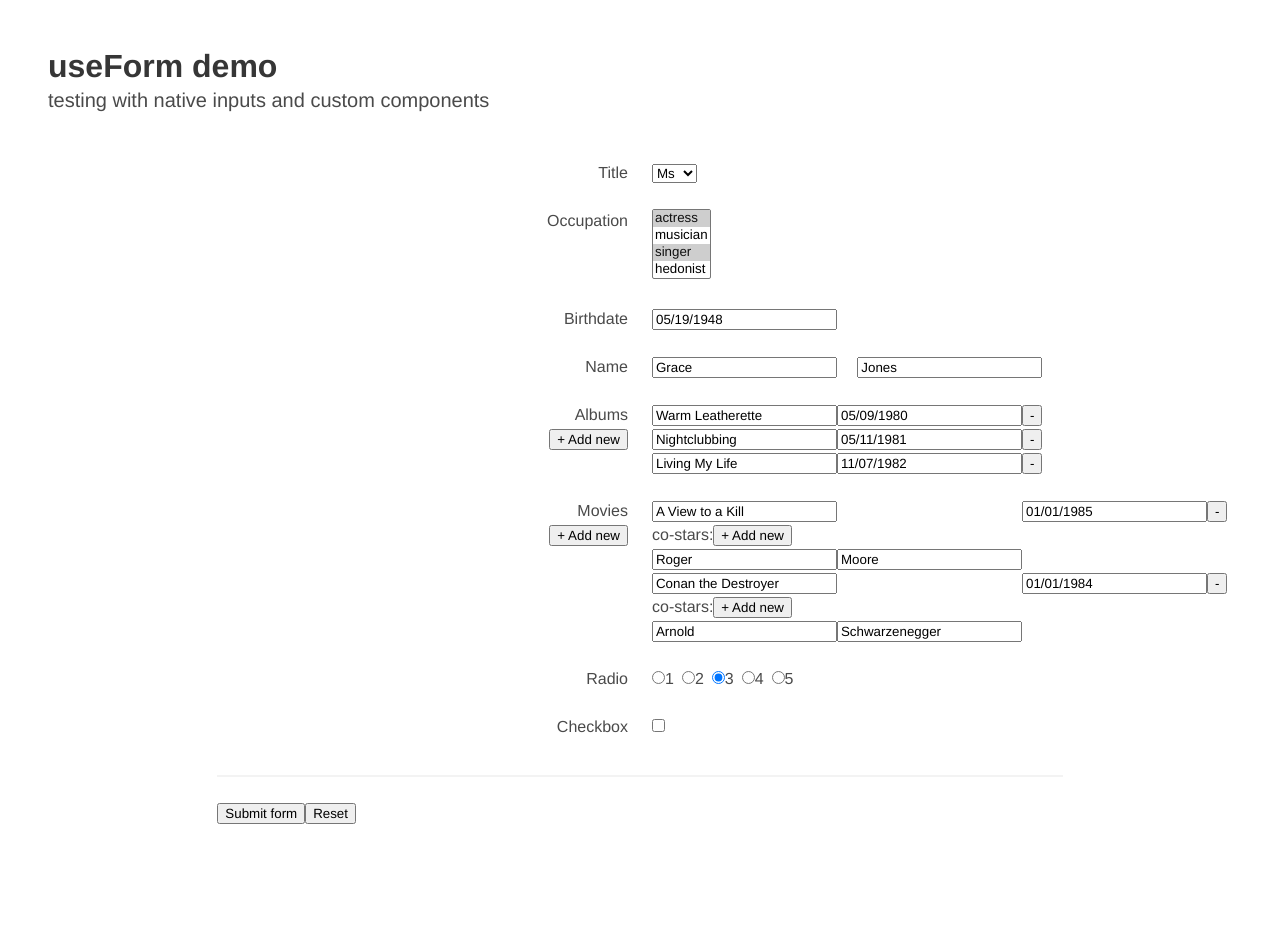
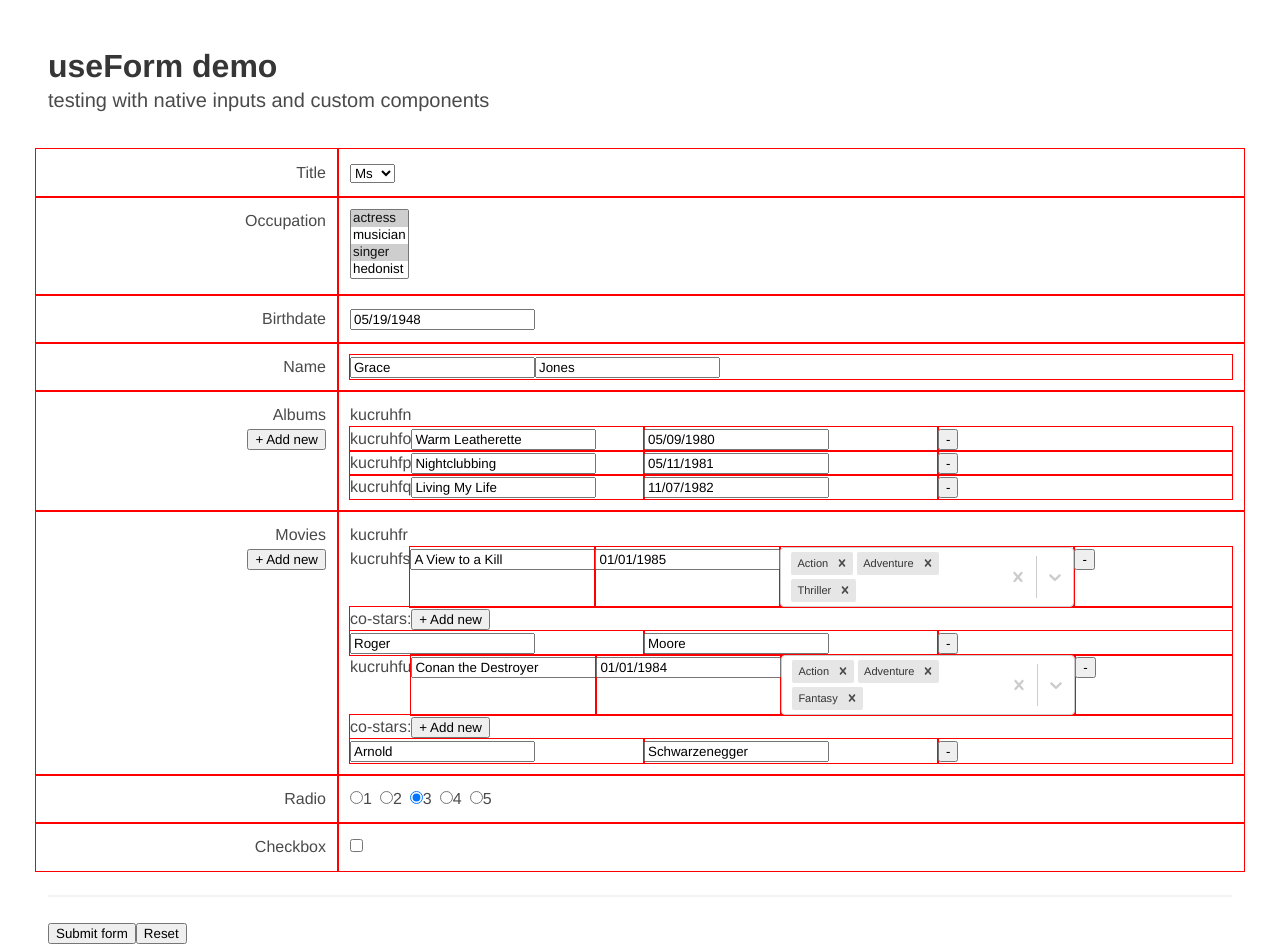
Before and after one commit to rvision/useForm, a React app: page / in a window 1280 px wide. Before the commit the page ends 837 px from the top, so only its background shows below. Built offline with nearby package versions, Linux system fonts and the light colour scheme.

Commit message:
wip: cloning

```diff
--- a/assets/styles/index.scss
+++ b/assets/styles/index.scss
@@ -13,3 +13,7 @@
 	font-size: 60%;
 	display: inline-block;
 }
+
+.columns .column {
+	outline: 1px solid red;
+}
--- a/src/App.jsx
+++ b/src/App.jsx
@@ -9,14 +9,8 @@ const App = () => {
 				<p className="subtitle">testing with native inputs and custom components</p>
 			</div>
 
-			<div className="columns">
-				<div className="column is-8 is-offset-2">
-					<div className="columns">
-						<div className="column">
-							<Demo />
-						</div>
-					</div>
-				</div>
+			<div className="px-6">
+				<Demo />
 			</div>
 		</section>
 	);
--- a/src/Demo.jsx
+++ b/src/Demo.jsx
@@ -1,6 +1,7 @@
 import React, { useCallback, useEffect, useRef, useState } from 'react';
 import ReactDatePicker from 'react-datepicker';
 import 'react-datepicker/dist/react-datepicker.css';
+import Select from 'react-select';
 import * as yup from 'yup';
 import useForm, { yupResolver } from './useForm';
 
@@ -9,7 +10,7 @@ const schema = yup.object().shape({
 	occupation: yup.array().min(1, 'Please enter at least 1 occupation').of(yup.string()),
 	firstName: yup.string().required('Please enter first name'),
 	lastName: yup.string().required('Please enter last name'),
-	birthDate: yup.date().required('Date is required').typeError('Invalid format'),
+	birthDate: yup.date().nullable().required('Date is required').typeError('Invalid format'),
 	albums: yup
 		.array()
 		.ensure()
@@ -17,7 +18,7 @@ const schema = yup.object().shape({
 		.of(
 			yup.object().shape({
 				name: yup.string().required('Please enter album name'),
-				releaseDate: yup.date().required('Release date is required').typeError('Invalid format'),
+				releaseDate: yup.date().nullable().required('Release date is required').typeError('Invalid format'),
 			}),
 		),
 	movies: yup
@@ -27,7 +28,8 @@ const schema = yup.object().shape({
 		.of(
 			yup.object().shape({
 				name: yup.string().required('Please enter movie name'),
-				year: yup.date().required('Movie year is required').typeError('Invalid format'),
+				year: yup.date().nullable().required('Movie year is required').typeError('Invalid format'),
+				genres: yup.array().ensure().min(1, 'Please enter at least 1 genre'),
 				coStars: yup
 					.array()
 					.ensure()
@@ -41,6 +43,16 @@ const schema = yup.object().shape({
 			}),
 		),
 });
+
+const leftColumn = 'column is-one-quarter has-text-right';
+const rightColumn = 'column is-three-quarters';
+
+const selectStyle = {
+	container: provided => ({
+		...provided,
+		fontSize: '13px',
+	}),
+};
 
 const Demo = () => {
 	const { getValue, values, setValue, register, trigger, handleSubmit, key, prepend, append, remove, hasError, reset, formState } = useForm({
@@ -63,15 +75,17 @@ const Demo = () => {
 		reset();
 	};
 
-	console.log('render', errors);
+	// console.log('render', errors);
+	// console.log('values', values);
+	// console.log('defaultModel', defaultModel);
 
 	return (
 		<div>
 			<div className="columns">
-				<div className="column is-half has-text-right">
+				<div className={leftColumn}>
 					<label>Title</label>
 				</div>
-				<div className="column is-half">
+				<div className={rightColumn}>
 					<select className={hasError('title') ? 'hasError' : ''} {...register('title')}>
 						{optionsTitle.map(option => {
 							return (
@@ -86,10 +100,10 @@ const Demo = () => {
 			</div>
 
 			<div className="columns">
-				<div className="column is-half has-text-right">
+				<div className={leftColumn}>
 					<label>Occupation</label>
 				</div>
-				<div className="column is-half">
+				<div className={rightColumn}>
 					<select multiple className={hasError('occupation') ? 'hasError' : ''} {...register('occupation')}>
 						{optionsOccupation.map(option => {
 							return (
@@ -104,10 +118,10 @@ const Demo = () => {
 			</div>
 
 			<div className="columns">
-				<div className="column is-half has-text-right">
+				<div className={leftColumn}>
 					<label>Birthdate</label>
 				</div>
-				<div className="column is-half">
+				<div className={rightColumn}>
 					<ReactDatePicker
 						selected={getValue('birthDate')}
 						className={hasError('birthDate') ? 'hasError' : ''}
@@ -134,26 +148,35 @@ const Demo = () => {
 			</div>
 
 			<div className="columns">
-				<div className="column is-half has-text-right">
+				<div className={leftColumn}>
 					<label>Name</label>
 				</div>
-				<div className="column is-half">
+				<div className={rightColumn}>
 					<div className="columns is-gapless">
-						<div className="column is-half">
+						<div className="column">
 							<input type="text" className={hasError('firstName') ? 'hasError' : ''} {...register('firstName')} />
-							{hasError('firstName') && <span className="error">{errors.firstName.message}</span>}
-						</div>
+							<input type="text" className={hasError('lastName') ? 'hasError' : ''} {...register('lastName')} />
 
-						<div className="column is-half">
-							<input type="text" className={hasError('lastName') ? 'hasError' : ''} {...register('lastName')} />
-							{hasError('lastName') && <span className="error">{errors.lastName.message}</span>}
+							{hasError('firstName') && (
+								<>
+									<br />
+									<span className="error">{errors.firstName.message}</span>
+								</>
+							)}
+							<br />
+							{hasError('lastName') && (
+								<>
+									<br />
+									<span className="error">{errors.lastName.message}</span>
+								</>
+							)}
 						</div>
 					</div>
 				</div>
 			</div>
 
 			<div className="columns">
-				<div className="column is-half has-text-right">
+				<div className={leftColumn}>
 					<label>Albums</label>
 					<div>
 						<button
@@ -168,13 +191,14 @@ const Demo = () => {
 						{hasError(`albums`) && <span className="error">{errors.albums.message}</span>}
 					</div>
 				</div>
-				<div className="column is-half">
+				<div className={rightColumn}>
+					{key(getValue('albums'))}
 					{getValue('albums').map((album, idx) => {
 						const k = key(album);
-
 						return (
 							<div key={k} className="columns is-gapless mb-0">
 								<div className="column">
+									{k}
 									<input type="text" {...register(`albums.${idx}.name`)} className={hasError(`albums.${idx}.name`) ? 'hasError' : ''} />
 									{hasError(`albums.${idx}.name`) && <span className="error">{errors.albums[idx].name.message}</span>}
 								</div>
@@ -204,7 +228,7 @@ const Demo = () => {
 				</div>
 			</div>
 			<div className="columns">
-				<div className="column is-half has-text-right">
+				<div className={leftColumn}>
 					<label>Movies</label>
 					<div>
 						<button
@@ -213,6 +237,7 @@ const Demo = () => {
 								append('movies', {
 									name: '',
 									year: null,
+									genres: [],
 									coStars: [],
 								});
 							}}
@@ -222,13 +247,60 @@ const Demo = () => {
 						{hasError(`movies`) && <span className="error">{errors.movies.message}</span>}
 					</div>
 				</div>
-				<div className="column is-half">
+				<div className={rightColumn}>
+					{key(getValue('movies'))}
 					{getValue('movies').map((movie, idx) => {
 						return (
-							<div key={key(movie)} className="columns is-gapless mb-0">
+							<React.Fragment key={key(movie)}>
+								<div className="columns is-gapless mb-0">
+									{key(movie)}
 									<div className="column">
 										<input type="text" {...register(`movies[${idx}]name`)} className={hasError(`movies.${idx}.name`) ? 'hasError' : ''} />
 										{hasError(`movies.${idx}.name`) && <span className="error">{errors.movies[idx].name.message}</span>}
+									</div>
+									<div className="column">
+										<ReactDatePicker
+											selected={getValue(`movies.${idx}.year`)}
+											className={hasError(`movies.${idx}.year`) ? 'hasError' : ''}
+											onChange={date => {
+												setValue(`movies.${idx}.year`, date);
+											}}
+										/>
+										{hasError(`movies[${idx}]year`) && <span className="error">{errors.movies[idx].year.message}</span>}
+									</div>
+									<div className="column is-one-third">
+										<Select
+											styles={selectStyle}
+											placeholder="Select Genre(s)"
+											isMulti
+											isClearable
+											options={optionsGenres}
+											getOptionLabel={option => option.name}
+											getOptionValue={option => option.id}
+											value={optionsGenres.filter(option => getValue(`movies[${idx}].genres`).includes(option.id))}
+											onChange={options => {
+												setValue(
+													`movies[${idx}].genres`,
+													options.map(x => x.id),
+												);
+											}}
+										/>
+										{hasError(`movies.${idx}.genres`) && <span className="error">{errors.movies[idx].genres.message}</span>}
+									</div>
+									<div className="column">
+										<button
+											onClick={e => {
+												e.preventDefault();
+												remove('movies', idx);
+											}}
+										>
+											-
+										</button>
+									</div>
+								</div>
+
+								<div className="columns is-gapless mb-0">
+									<div className="column">
 										<div>
 											co-stars:
 											<button
@@ -242,10 +314,11 @@ const Demo = () => {
 											>
 												+ Add new
 											</button>
+											{hasError(`movies[${idx}].coStars`) && <span className="error">{errors.movies[idx].coStars.message}</span>}
 											{getValue(`movies[${idx}].coStars`).map((star, jdx) => {
 												return (
 													<div key={key(star)} className="columns is-gapless mb-0">
-													<div className="column is-half">
+														<div className="column">
 															<input
 																type="text"
 																className={hasError(`movies[${idx}].coStars[${jdx}].firstName`) ? 'hasError' : ''}
@@ -256,7 +329,7 @@ const Demo = () => {
 															)}
 														</div>
 
-													<div className="column is-half">
+														<div className="column">
 															<input
 																type="text"
 																className={hasError(`movies[${idx}].coStars[${jdx}].lastName`) ? 'hasError' : ''}
@@ -266,26 +339,12 @@ const Demo = () => {
 																<span className="error">{errors.movies[idx].coStars[jdx].lastName.message}</span>
 															)}
 														</div>
-												</div>
-											);
-										})}
-									</div>
-								</div>
-								<div className="column">
-									<ReactDatePicker
-										selected={getValue(`movies.${idx}.year`)}
-										className={hasError(`movies.${idx}.year`) ? 'hasError' : ''}
-										onChange={date => {
-											setValue(`movies.${idx}.year`, date);
-										}}
-									/>
-									{hasError(`movies[${idx}]year`) && <span className="error">{errors.movies[idx].year.message}</span>}
-								</div>
+
 														<div className="column">
 															<button
 																onClick={e => {
 																	e.preventDefault();
-											remove('movies', idx);
+																	remove(`movies[${idx}].coStars`, jdx);
 																}}
 															>
 																-
@@ -296,12 +355,18 @@ const Demo = () => {
 											})}
 										</div>
 									</div>
+								</div>
+							</React.Fragment>
+						);
+					})}
+				</div>
+			</div>
 
 			<div className="columns">
-				<div className="column is-half has-text-right">
+				<div className={leftColumn}>
 					<label>Radio</label>
 				</div>
-				<div className="column is-half">
+				<div className={rightColumn}>
 					{optionsRadio.map(option => {
 						return (
 							<label key={option.id} className="radio">
@@ -321,13 +386,12 @@ const Demo = () => {
 			</div>
 
 			<div className="columns">
-				<div className="column is-half has-text-right">
+				<div className={leftColumn}>
 					<label>Checkbox</label>
 				</div>
 
-				<div className="column is-half">
+				<div className={rightColumn}>
 					<input type="checkbox" className={hasError('checkbox') ? 'hasError' : ''} {...register('checkbox')} />
-					{hasError('checkbox') && <span className="error">{errors.checkbox.message}</span>}
 				</div>
 			</div>
 
@@ -357,6 +421,12 @@ const optionsRadio = [
 	{ id: '4', name: '4' },
 	{ id: '5', name: '5' },
 ];
+const optionsGenres = [
+	{ id: 0, name: 'Action' },
+	{ id: 1, name: 'Adventure' },
+	{ id: 2, name: 'Fantasy' },
+	{ id: 3, name: 'Thriller' },
+];
 const defaultModel = Object.freeze({
 	title: 'Ms',
 	occupation: ['singer', 'actress'],
@@ -374,6 +444,7 @@ const defaultModel = Object.freeze({
 		{
 			name: 'A View to a Kill',
 			year: new Date('1985-01-01'),
+			genres: [0, 1, 3],
 			coStars: [
 				{
 					firstName: 'Roger',
@@ -384,6 +455,7 @@ const defaultModel = Object.freeze({
 		{
 			name: 'Conan the Destroyer',
 			year: new Date('1984-01-01'),
+			genres: [0, 1, 2],
 			coStars: [
 				{
 					firstName: 'Arnold',
--- a/src/useForm.js
+++ b/src/useForm.js
@@ -1,8 +1,37 @@
-import React, { useCallback, useEffect, useRef, useState } from 'react';
+import { useCallback, useEffect, useState } from 'react';
 import useKey from './useKey';
 
 const extractPath = string => {
+	if (!string) {
+		return [];
+	}
 	return string.replace(/\[|\]\.?/g, '.').split(/[\.\[\]\'\"]/);
+};
+
+const clone = obj => {
+	if (typeof obj !== 'object' || obj === null) {
+		return obj;
+	}
+
+	if (obj instanceof Date) {
+		return new Date(obj.getTime());
+	}
+
+	if (obj instanceof Array) {
+		return obj.reduce((arr, item, i) => {
+			arr[i] = clone(item);
+			return arr;
+		}, []);
+	}
+
+	if (obj instanceof Object) {
+		return Object.keys(obj).reduce((newObj, key) => {
+			newObj[key] = clone(obj[key]);
+			return newObj;
+		}, {});
+	}
+
+	return obj;
 };
 
 const getDeep = (fullPath, source) => {
@@ -24,7 +53,7 @@ const getDeep = (fullPath, source) => {
 	}
 
 	const next = fullPath[1];
-	const idx = Number(next);
+	const idx = parseInt(next, 10);
 	if (!Number.isNaN(idx)) {
 		if (fullPath.length === 2) {
 			return source[path][idx];
@@ -46,11 +75,14 @@ const setDeep = (fullPath, target, value) => {
 		return;
 	}
 	const next = fullPath[1];
-	const idx = Number(next);
+	const idx = parseInt(next, 10);
 	if (!Number.isNaN(idx)) {
-		target[path] = target[path] || [];
 		// NOTE: this makes entries undefined instead of empty
-		// target[path] = [...target[path]];
+		// target[path] = target[path] === undefined ? [] : [...target[path]];
+		target[path] = target[path] === undefined ? [] : target[path];
+
+		// NOTE: this line causes inputs to loose focus in .map
+		// target[path][idx] = target[path][idx] === undefined ? {} : { ...target[path][idx] };
 		target[path][idx] = target[path][idx] === undefined ? {} : target[path][idx];
 		if (fullPath.length === 2) {
 			target[path][idx] = value;
@@ -74,7 +106,7 @@ const deleteDeep = (fullPath, target) => {
 		return;
 	}
 	const next = fullPath[1];
-	const idx = Number(next);
+	const idx = parseInt(next, 10);
 	if (!Number.isNaN(idx)) {
 		if (fullPath.length === 2) {
 			delete target[path][idx];
@@ -91,6 +123,10 @@ const useForm = ({ defaultValues = {}, validate }) => {
 	const [errors, setErrors] = useState({});
 	const [isTouched, setIsTouched] = useState(false);
 	const key = useKey();
+
+	useEffect(() => {
+		setValues(clone(defaultValues));
+	}, [defaultValues]);
 
 	const hasError = (fullPath = null) => {
 		if (fullPath === null) {
@@ -109,21 +145,24 @@ const useForm = ({ defaultValues = {}, validate }) => {
 		setValues(values => {
 			const newValues = { ...values };
 			setDeep(pathArray, newValues, value);
+
+			// TODO: revalidateMode, etc
+			if (hasError(fullPath)) {
+				const newValidation = validate(newValues);
+				const error = getDeep(pathArray, newValidation);
+				const newErrors = { ...errors };
+				deleteDeep(pathArray, newErrors);
+				if (error) {
+					setDeep(pathArray, newErrors, error);
+				}
+				setErrors(newErrors);
+			}
+
 			return newValues;
 		});
 
 		if (isTouched === false) {
 			setIsTouched(true);
-		}
-
-		if (hasError(fullPath)) {
-			const newValues = { ...values };
-			setDeep(pathArray, newValues, value);
-			const newValidation = validate(newValues);
-			const error = getDeep(pathArray, newValidation);
-			const newErrors = { ...errors };
-			setDeep(pathArray, newErrors, error);
-			setErrors(newErrors);
 		}
 	};
 
@@ -156,8 +195,9 @@ const useForm = ({ defaultValues = {}, validate }) => {
 	};
 
 	const reset = () => {
-		setValues(defaultValues);
-		setErrors(validate(defaultValues));
+		const newValues = clone(defaultValues);
+		setValues(newValues);
+		setErrors(validate(newValues));
 	};
 
 	const trigger = () => {
```
Also changed, not shown: TODO.txt. Lines whose indentation alone changed are shown as unchanged.
